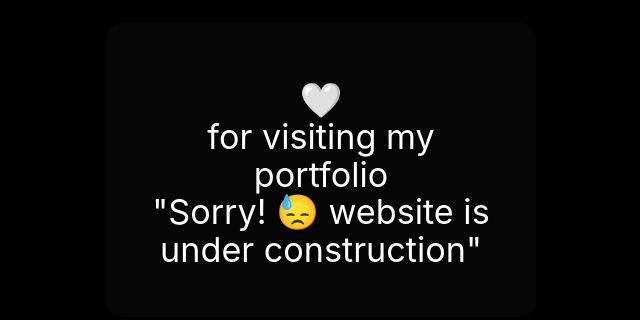
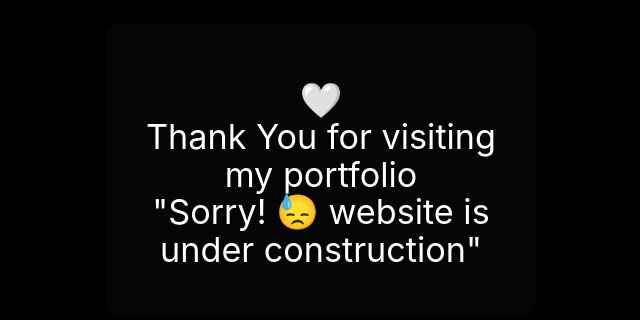
Before and after one commit to puviyarasu1435/puviyarasu_p, a plain HTML site: page index.html in a window 1280 px wide. Shown: the part 230-550 px from the top of the page, without its empty margins (319-959 px from the left). Drawn offline with nearby package versions, Linux system fonts and the light colour scheme.

Commit message:
Update index.html

```diff
--- a/index.html
+++ b/index.html
@@ -9,7 +9,7 @@
   </head>
   <body>
      <div class="login-div" style="text-align: center;">
-      <h4>🤍<br> for visiting my portfolio <br>
+      <h4>🤍<br>Thank You for visiting my portfolio <br>
         "Sorry! 😓 website is under construction"</h4>
     </div>
     <script src="three.min.js"></script>
```
